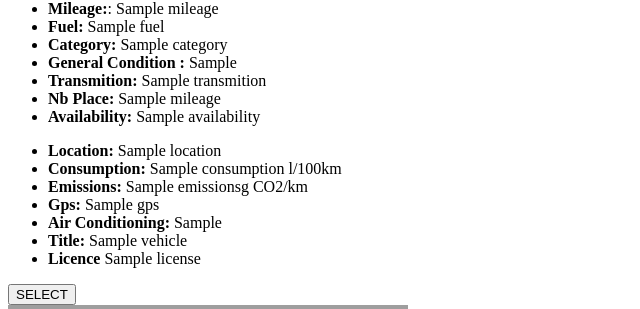
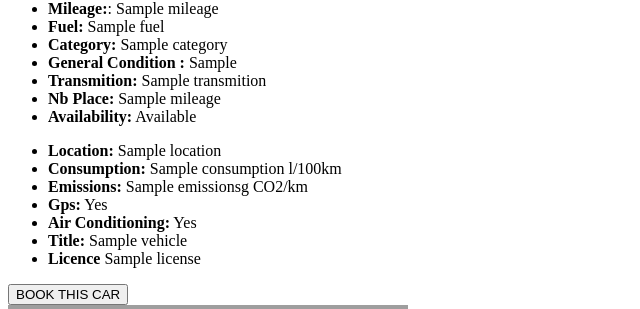
Before and after one commit to kalbespy/hackathon2, a Symfony app: template templates/vehicle/show.html.twig in a window 1280 px wide. Shown: the part 918-1227 px from the top of the page, without its empty margins (0-640 px from the left). Run offline with Twig, Linux system fonts and the light colour scheme; the template is opened without the code that fills it: most values are stand-ins (such as "Sample title", 1, 10 or a date in 2020); grey boxes marked "Sample" are stand-in pictures; some libraries are stand-ins or nearby versions; grey boxes are pictures that could not be loaded.

Commit message:
Operationnal Booking button

```diff
--- a/src/DataFixtures/VehicleFixtures.php
+++ b/src/DataFixtures/VehicleFixtures.php
@@ -64,7 +64,7 @@ class VehicleFixtures extends Fixture implements DependentFixtureInterface
             'emissions' => '950',
             'gps' => 'true',
             'airConditioning' => 'false',
-            'title' => 'Batmobile from Batman forever',
+            'title' => 'Batmobile Forever',
             'license' => 'BatLicense',
             'picture' => 'batmobile-batman-forever-4905-2.jpg',
             'film' => '2',
@@ -85,7 +85,7 @@ class VehicleFixtures extends Fixture implements DependentFixtureInterface
             'emissions' => '4500',
             'gps' => 'true',
             'airConditioning' => 'false',
-            'title' => 'Batmobile form the Dark knight',
+            'title' => 'Batmobile Dark knight',
             'license' => 'BatLicense',
             'picture' => 'Batmobilebale.jpg',
             'film' => '3',
--- a/templates/vehicle/show.html.twig
+++ b/templates/vehicle/show.html.twig
@@ -7,7 +7,6 @@
 	<div class="bodyShow text-white text-center">
 		<h1 class="h2showPage">{{ vehicle.title }}
 		</h1>
-
 
 		<main class="mainShow showbg">
 			<div class="showVehicle">
@@ -47,7 +46,11 @@
 							</li>
 							<li>
 								<strong>Availability:</strong>
-								{{ vehicle.availability }}
+								{% if vehicle.availability %}
+									Available
+								{% else %}
+									Not Available
+								{% endif %}
 							</li>
 						</ul>
 						<ul class="text-white ulShow2">
@@ -66,11 +69,19 @@
 							</li>
 							<li>
 								<strong>Gps:</strong>
-								{{ vehicle.gps }}
+								{% if vehicle.gps %}
+									Yes
+								{% else %}
+									No
+								{% endif %}
 							</li>
 							<li>
 								<strong>Air Conditioning:</strong>
-								{{ vehicle.airConditioning }}
+								{% if vehicle.airConditioning %}
+									Yes
+								{% else %}
+									No
+								{% endif %}
 							</li>
 							<li>
 								<strong>Title:</strong>
@@ -86,7 +97,9 @@
 
 			</div>
 		</main>
-		<button class="btnCardCineCar mb-5">
-			SELECT</button>
+		<a href="{{ path('app_vehicle_book', {'id': vehicle.id}) }}">
+			<button class="btnCineCar mb-5">
+				BOOK THIS CAR</button>
+		</a>
 	</div>
 {% endblock %}
```
Also changed, not shown: src/Controller/VehicleController.php (+10 -0 lines), templates/vehicle/index.html.twig (+10 -4 lines).
